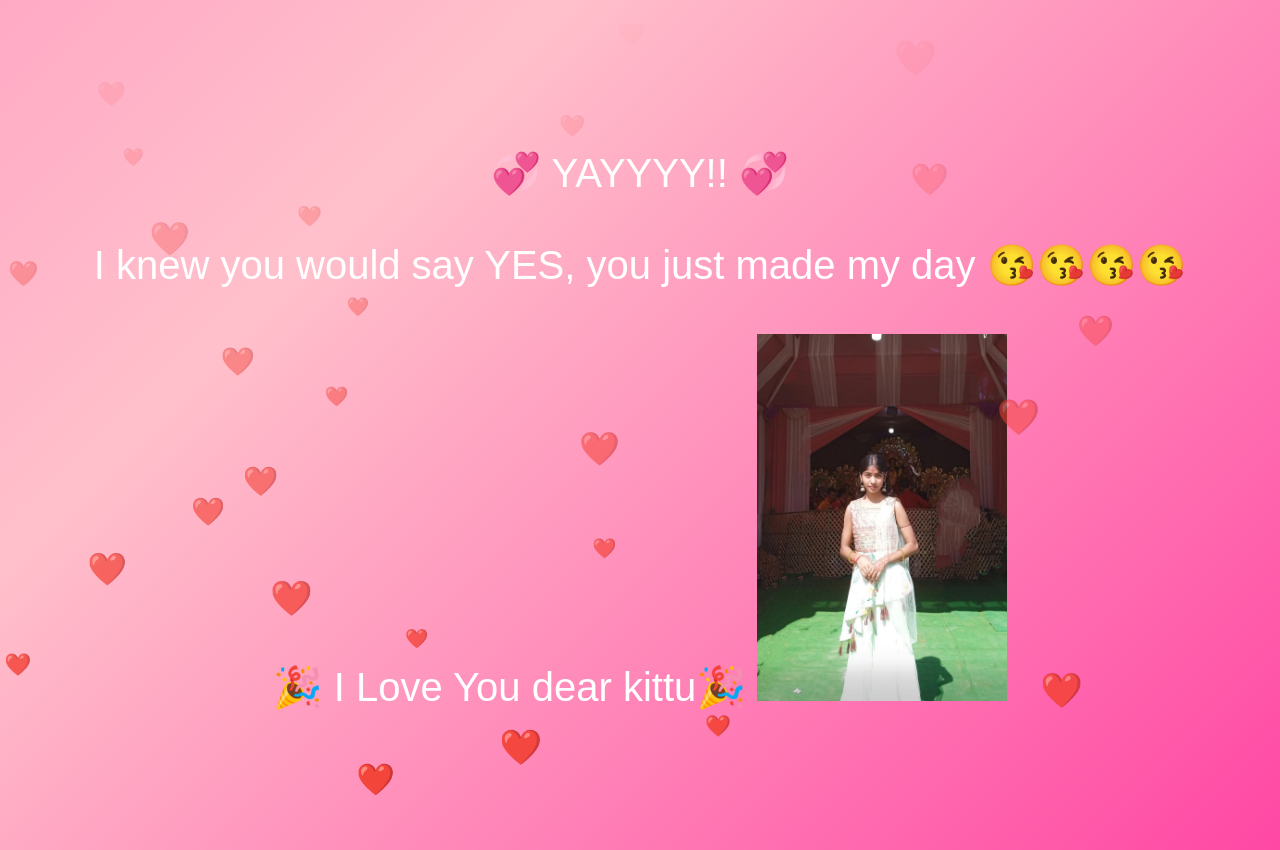
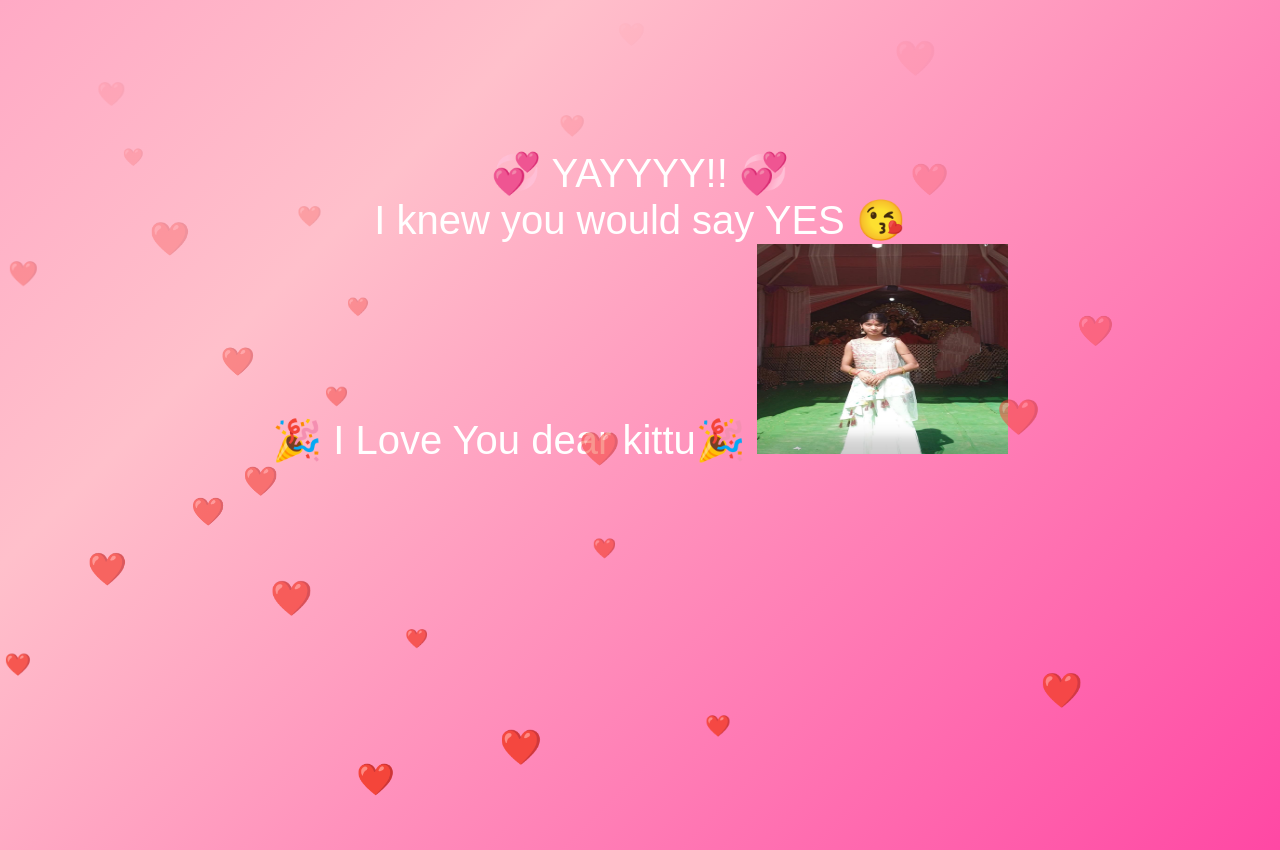
Before and after one commit to pankajroysyll/valentine, a plain HTML site: page index.html in a window 1280 px wide. Both pictures are taken after a click on the button "YES 💖". Drawn offline with Linux system fonts and the light colour scheme.

Commit message:
1st initial

```diff
--- a/index.html
+++ b/index.html
@@ -16,10 +16,10 @@
 <div id="currentTime"></div>
 
 <div id="celebrate">
-💞 YAYYYY!! 💞<br><br>
-I knew you would say YES, you just made my day 😘😘😘😘<br><br>
+💞 YAYYYY!! 💞<br>
+I knew you would say YES 😘<br>
 🎉 I Love You dear kittu🎉
-<img src="image2.jpeg" alt="image2" class="celebrate-image" width="250">
+<img src="image2.jpeg" alt="image2" class="celebrate-image" width="251" height="210">
 </div>
 <script src="script.js"></script>
 
```
